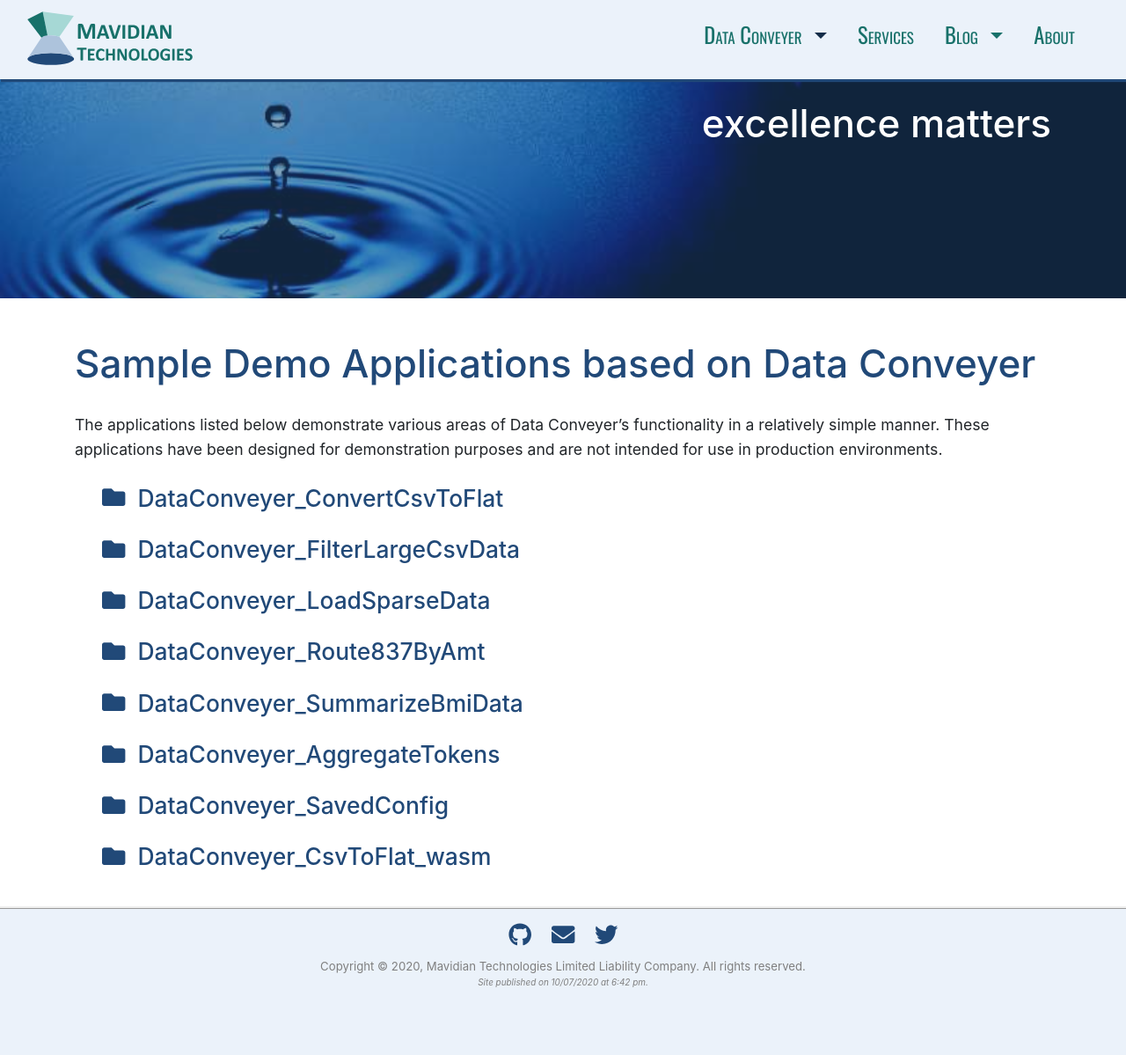
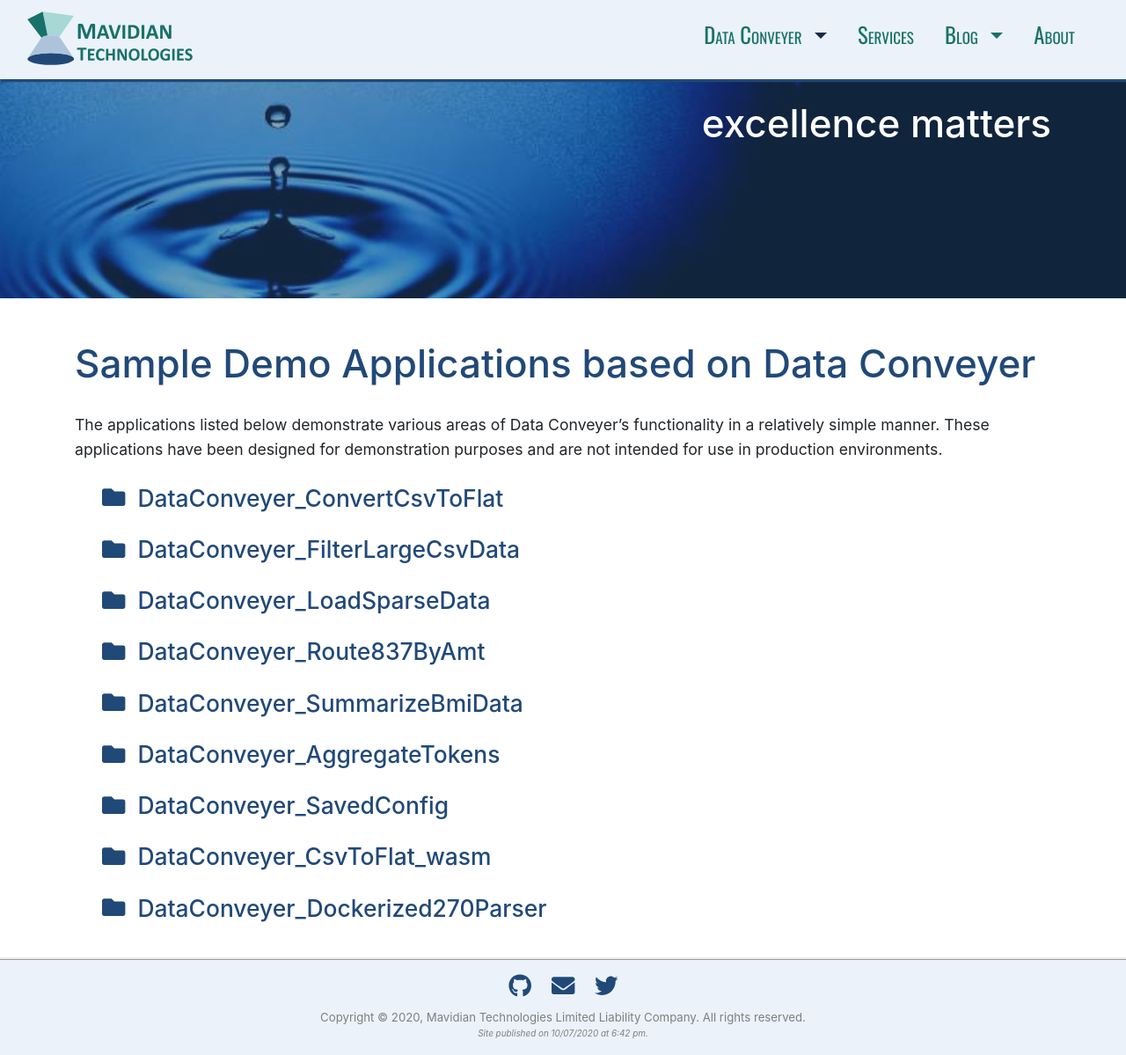
Before and after one commit to mavidian/mavidian.github.io, a Jekyll site: the page built from dataconveyer/sample-applications.md, in a window 1280 px wide and 1199 px high. Shown: the whole window at 88% size. Built offline with Jekyll 4.4.1, drawn with Linux system fonts in a browser that asks for light colours; nearby versions of some CDN libraries.

Commit message:
Add DataConveyer_Dockerized270Parser sample.

```diff
--- a/dataconveyer/sample-applications.md
+++ b/dataconveyer/sample-applications.md
@@ -87,3 +87,11 @@ A [WebAssembly](https://webassembly.org/){:target="_blank"} that demonstrates ve
 &nbsp;&nbsp;&nbsp;&nbsp;[DataConveyer_CsvToFlat_wasm  &nbsp;**Source Code**](https://github.com/mavidian/DataConveyer_CsvToFlat_wasm){:target="_blank"}
 {% endcapture %}
 {% include toggleable-block.html block-id="08" block-title="DataConveyer_CsvToFlat_wasm" block-body=captured-details %}
+
+<!-- DataConveyer_Dockerized270Parser -->
+{% capture captured-details %}
+A web application that demonstrates how Data&nbsp;Conveyer transformation can be enclosed in a Docker container.
+
+&nbsp;&nbsp;&nbsp;&nbsp;[DataConveyer_Dockerized270Parser  &nbsp;**Source Code**](https://github.com/mavidian/DataConveyer_Dockerized270Parser){:target="_blank"}
+{% endcapture %}
+{% include toggleable-block.html block-id="05" block-title="DataConveyer_Dockerized270Parser" block-body=captured-details %}
```
